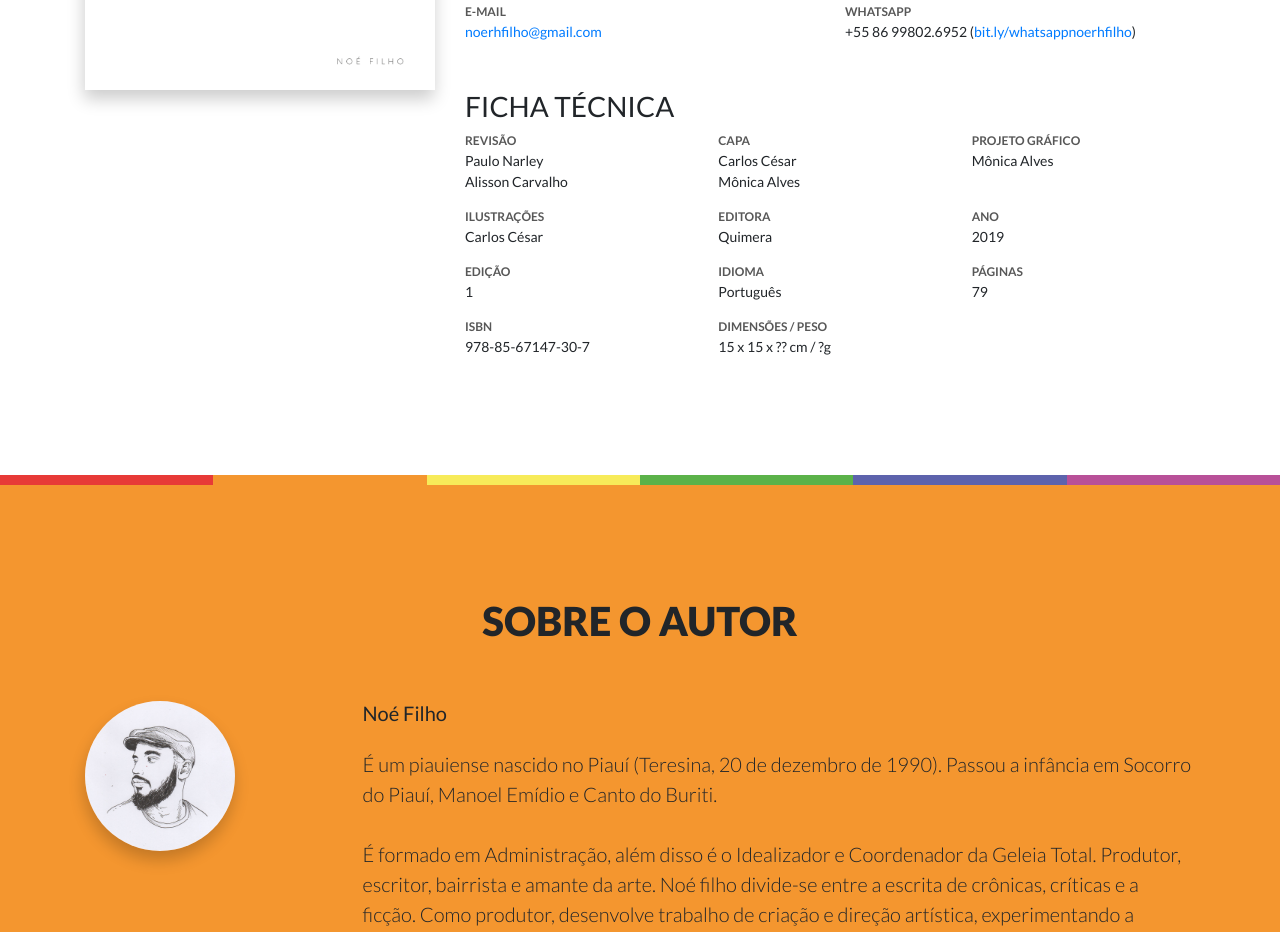
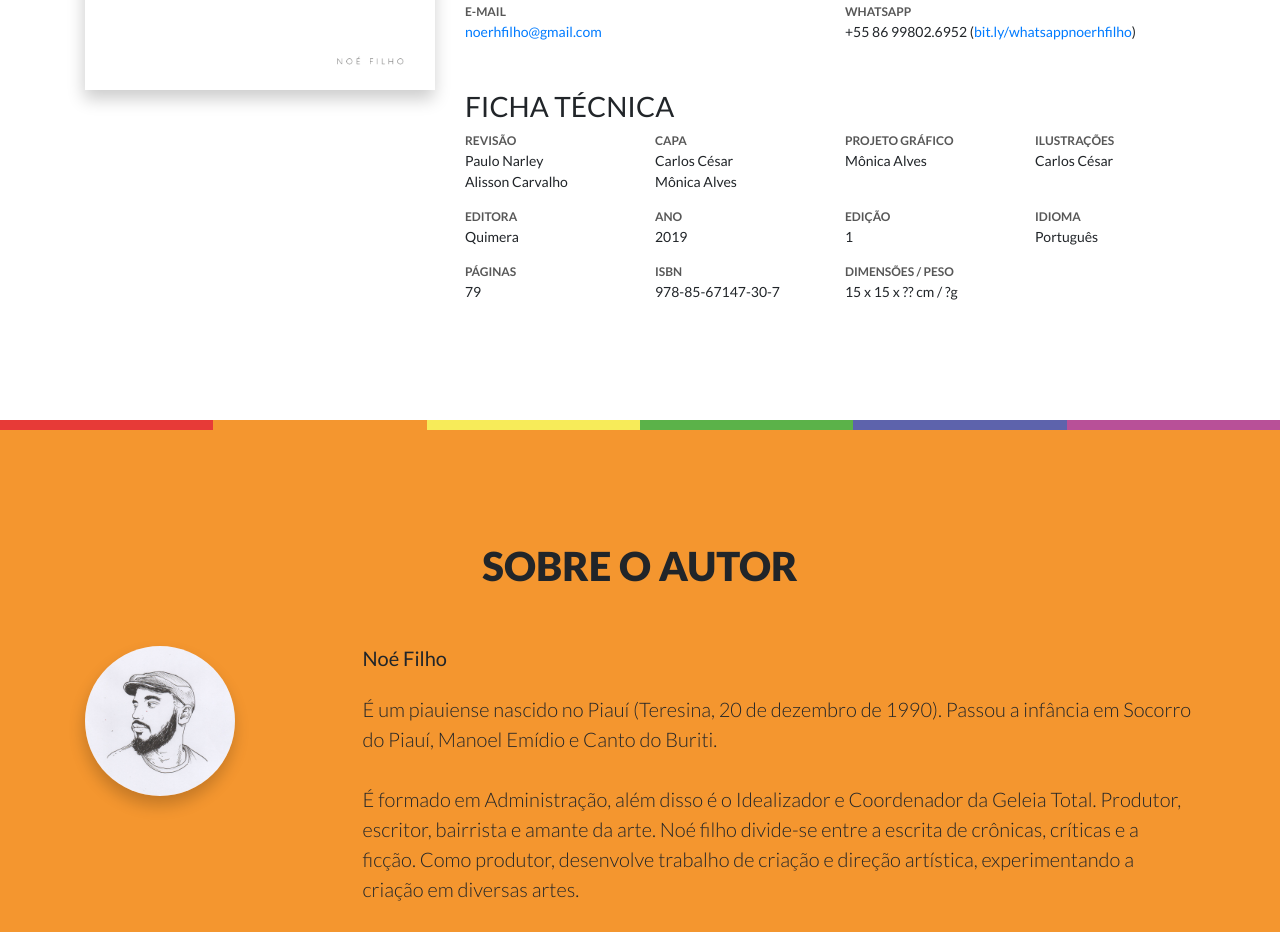
Before and after one commit to candidosales/landing-page-book, a website built with webpack: page index.html in a window 1280 px wide. Shown: the part 1838-2770 px from the top of the page. Built offline with nearby package versions, Linux system fonts and the light colour scheme.

Commit message:
fix grid

```diff
--- a/index.html
+++ b/index.html
@@ -102,47 +102,47 @@
                         <div class="col-12">
                             <h3>Ficha técnica</h3>
                             <div class="row">
-                                <div class="col-lg-4 col-md-6 col-sm-6 col-6">
+                                <div class="col-lg-3 col-md-6 col-sm-6 col-6">
                                     <p class="box-section__title">Revisão</p>
                                     <p class="box-section__description">Paulo Narley <br/> Alisson Carvalho</p>
                                 </div>
-                                <div class="col-lg-4 col-md-6 col-sm-6 col-6">
+                                <div class="col-lg-3 col-md-6 col-sm-6 col-6">
                                     <p class="box-section__title">Capa</p>
                                     <p class="box-section__description">Carlos César <br/> Mônica Alves</p>
                                 </div>
-                                <div class="col-lg-4 col-md-6 col-sm-6 col-6">
+                                <div class="col-lg-3 col-md-6 col-sm-6 col-6">
                                     <p class="box-section__title">Projeto Gráfico</p>
                                     <p class="box-section__description">Mônica Alves</p>
                                 </div>
-                                <div class="col-lg-4 col-md-6 col-sm-6 col-6">
+                                <div class="col-lg-3 col-md-6 col-sm-6 col-6">
                                     <p class="box-section__title">Ilustrações</p>
                                     <p class="box-section__description">Carlos César</p>
                                 </div>
-                                <div class="col-lg-4 col-md-6 col-sm-6 col-6">
+                                <div class="col-lg-3 col-md-6 col-sm-6 col-6">
                                     <p class="box-section__title">Editora</p>
                                     <p class="box-section__description">Quimera</p>
                                 </div>
-                                <div class="col-lg-4 col-md-6 col-sm-6 col-6">
+                                <div class="col-lg-3 col-md-6 col-sm-6 col-6">
                                     <p class="box-section__title">Ano</p>
                                     <p class="box-section__description">2019</p>
                                 </div>
-                                <div class="col-lg-4 col-md-6 col-sm-6 col-6">
+                                <div class="col-lg-3 col-md-6 col-sm-6 col-6">
                                     <p class="box-section__title">Edição</p>
                                     <p class="box-section__description">1</p>
                                 </div>
-                                <div class="col-lg-4 col-md-6 col-sm-6 col-6">
+                                <div class="col-lg-3 col-md-6 col-sm-6 col-6">
                                     <p class="box-section__title">Idioma</p>
                                     <p class="box-section__description">Português</p>
                                 </div>
-                                <div class="col-lg-4 col-md-6 col-sm-6 col-6">
+                                <div class="col-lg-3 col-md-6 col-sm-6 col-6">
                                     <p class="box-section__title">Páginas</p>
                                     <p class="box-section__description">79</p>
                                 </div>
-                                <div class="col-lg-4 col-md-6 col-sm-6 col-6">
+                                <div class="col-lg-3 col-md-6 col-sm-6 col-6">
                                     <p class="box-section__title">ISBN</p>
                                     <p class="box-section__description">978-85-67147-30-7</p>
                                 </div>
-                                <div class="col-lg-4 col-md-6 col-sm-6 col-6">
+                                <div class="col-lg-3 col-md-6 col-sm-6 col-6">
                                     <p class="box-section__title">Dimensões / Peso</p>
                                     <p class="box-section__description">15 x 15 x ?? cm / ?g</p>
                                 </div>
```
